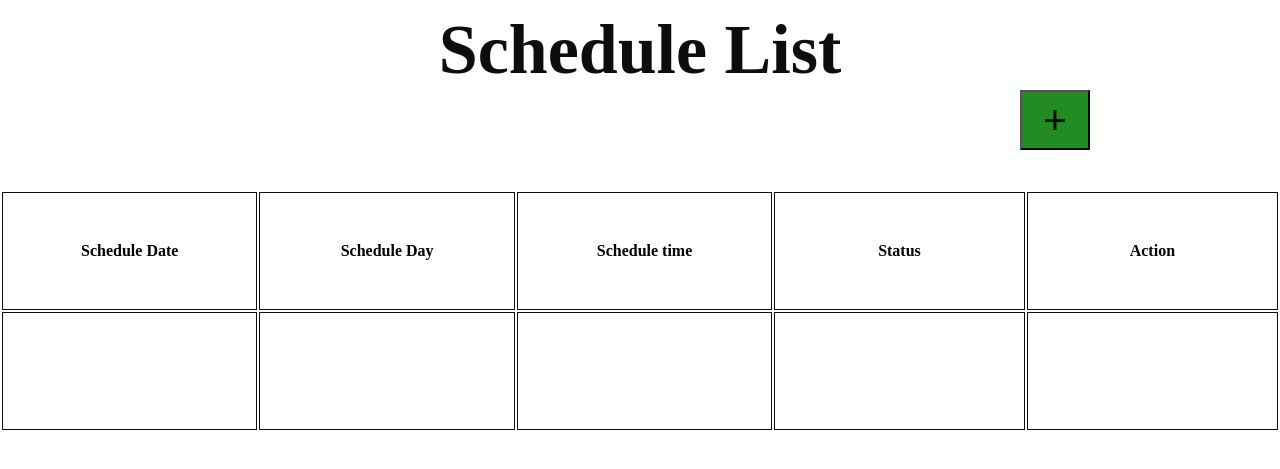
After one commit to 1-akash-1/PMS, a PHP site: page /appointment.html in a window 1280 px wide. The commit adds this page. Shown: the top 469 px of the page. Run offline with PHP 8.4, Linux system fonts and the light colour scheme; lists and menus that the app fills with data are empty.

Commit message:
appointment page design

```diff
--- /dev/null
+++ b/appointment.html
@@ -0,0 +1,44 @@
+<!DOCTYPE html>
+<html lang="en">
+
+<head>
+    <meta charset="UTF-8">
+    <title>Request Appointment</title>
+    <link rel="stylesheet" href="style.css">
+</head>
+
+<body>
+    <div>
+        <center>
+        <div class="center">
+
+            <h2> Schedule List</h2>
+            <div class="plusbutton">
+                <button class="button2">+</button>
+            </div>
+            <div class="table">
+
+                    <table class="appointmentTable">
+                    <tr >
+                      <th>Schedule Date</th>
+                      <th>Schedule Day</th>
+                      <th>Schedule time</th>
+                      <th>Status</th>
+                      <th>Action</th>
+                    </tr>
+                    <tr>
+                      <td></td>
+                      <td></td>
+                      <td></td>
+                      <td></td>
+                      <td></td>
+                    </tr>
+
+                  </table>
+
+                </center>
+            </div>
+        </div>
+</body>
+
+</html>
--- a/style.css
+++ b/style.css
@@ -60,7 +60,7 @@
 	text-align: center;
 }
 .center h2{
-	color: white;
+	color: rgb(14, 13, 13);
 	font-size: 70px;
 	font-weight: bold;
 	margin-top: 10px;
@@ -85,7 +85,34 @@
 }
 .buttons .btn2{
 	margin-left: 5px;
+
 }
 .buttons button:hover{
 	background: #cc0000;
 }
+
+  .table .appointmentTable{
+	border-width: 4;
+	border-color: black;
+	padding-top: 40px;
+
+  }
+  th,td{
+	border: 1px solid #0f0f0f;
+  text-align: 'center';
+  padding: 8px;
+  height:100px;
+  width:300px;
+  }
+  .center .plusbutton{
+	display: flex;
+	justify-content:flex-end;
+	padding-right:190px;
+
+  }
+  .center .plusbutton .button2{
+	background-color:forestgreen;
+	height: 60px;
+	width:70px;
+	font-size: 40px;
+  }
```
Also changed, not shown: stylef.css (line endings or trailing spaces).
